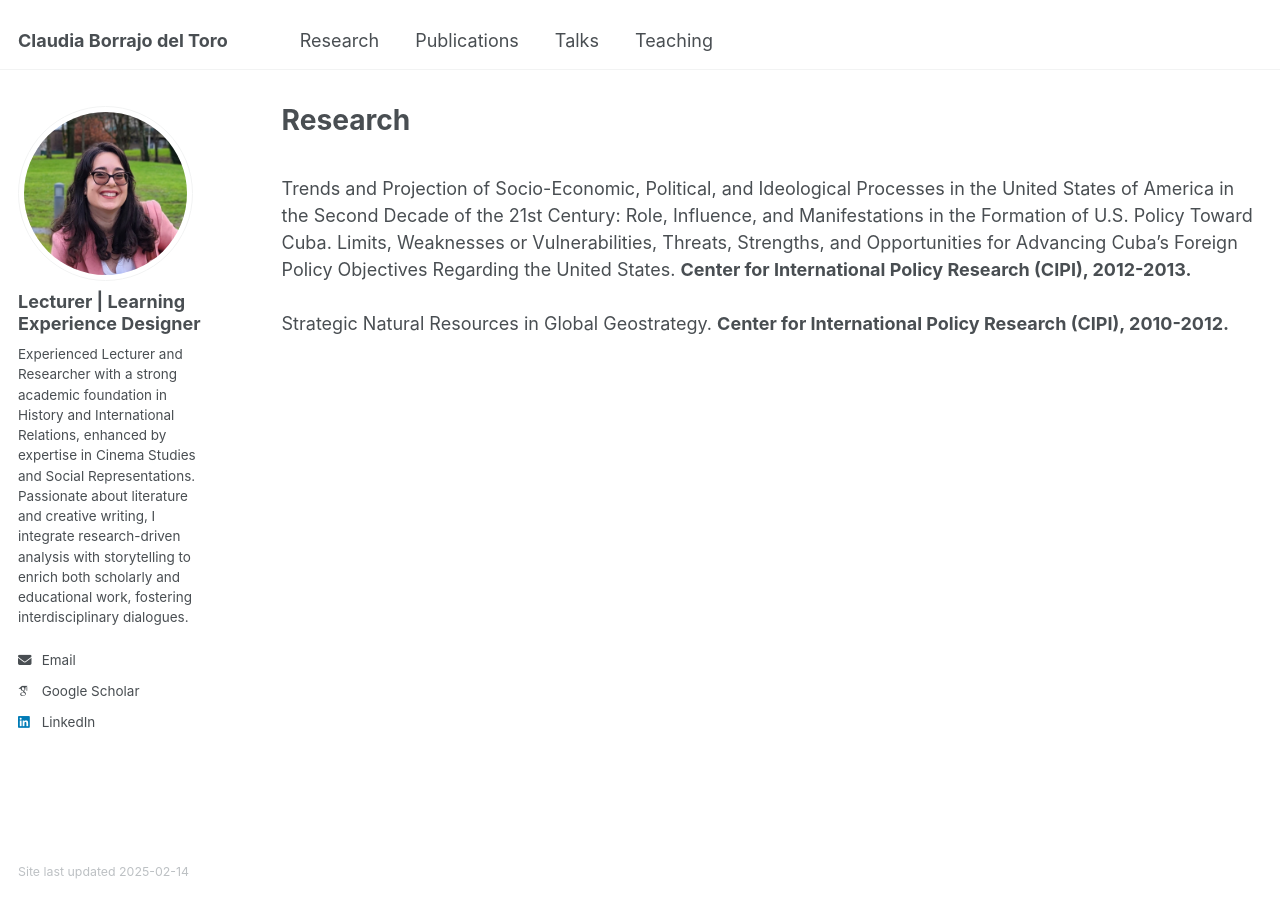
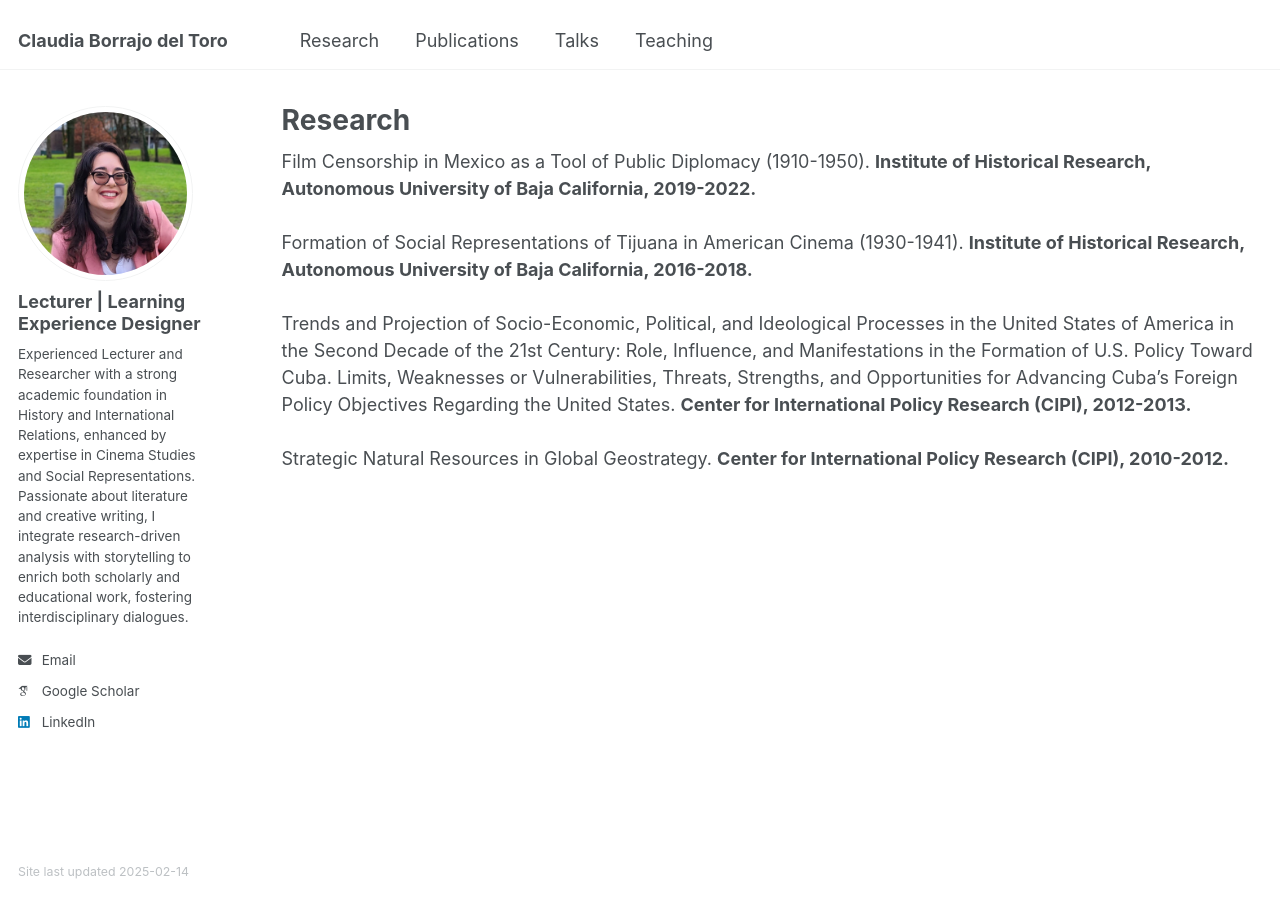
Before and after one commit to claudiabt/claudiabt.github.io, a Jekyll site: the page built from _pages/research.html, in a window 1280 px wide. Built offline with Jekyll 4.4.1, drawn with Linux system fonts in a browser that asks for light colours; some web fonts are replaced.

Commit message:
Update research.html

```diff
--- a/_pages/research.html
+++ b/_pages/research.html
@@ -7,6 +7,11 @@ author_profile: true
 
 {% include base_path %}
 
+Film Censorship in Mexico as a Tool of Public Diplomacy (1910-1950). <strong>Institute of Historical Research, Autonomous University of Baja California, 2019-2022.</strong>
+<br>
+<br>
+Formation of Social Representations of Tijuana in American Cinema (1930-1941). <strong>Institute of Historical Research, Autonomous University of Baja California, 2016-2018.</strong>
+<br>
 <br>
 Trends and Projection of Socio-Economic, Political, and Ideological Processes in the United States of America in the Second Decade of the 21st Century: Role, Influence, and Manifestations in the Formation of U.S. Policy Toward Cuba. Limits, Weaknesses or Vulnerabilities, Threats, Strengths, and Opportunities for Advancing Cuba’s Foreign Policy Objectives Regarding the United States. <strong> Center for International Policy Research (CIPI), 2012-2013. </strong>
 <br>
```
